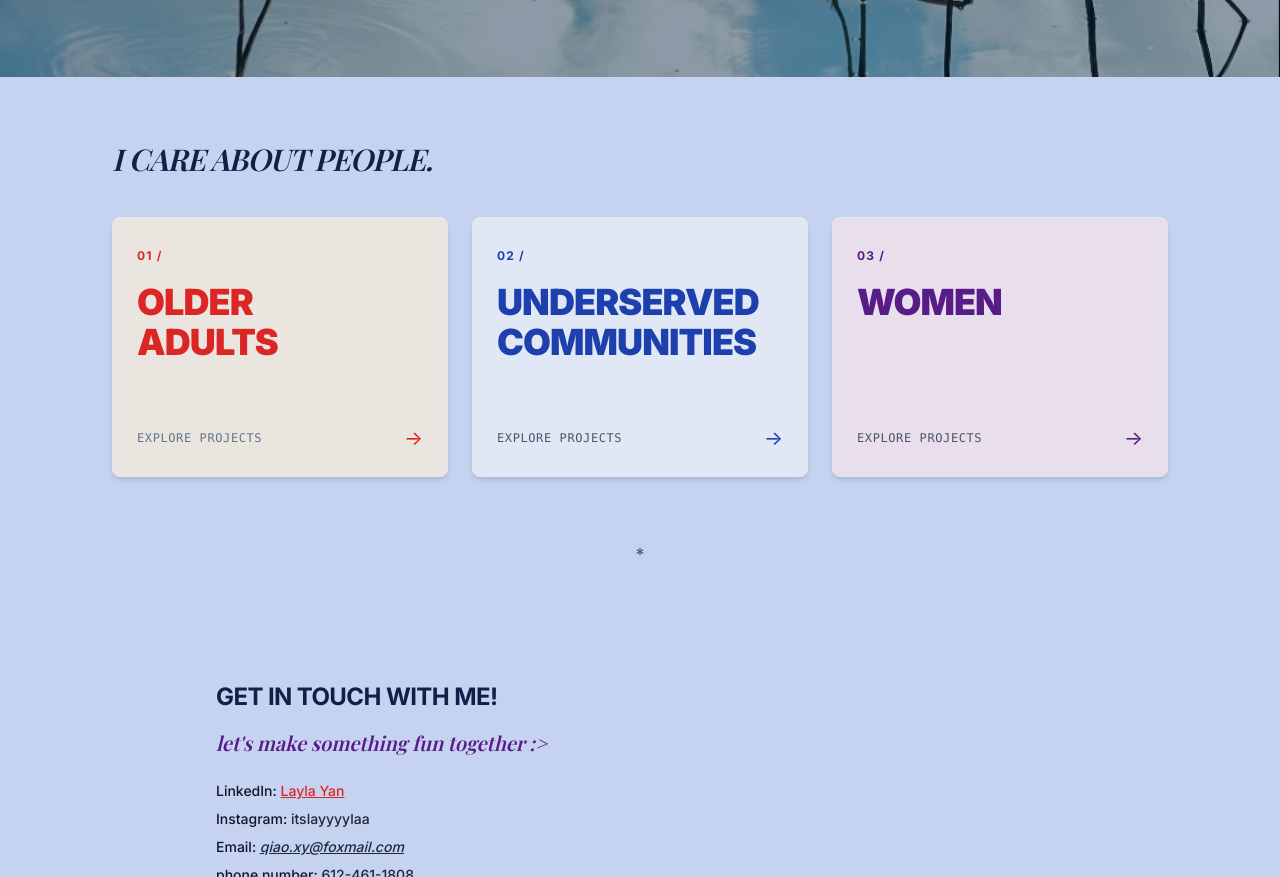
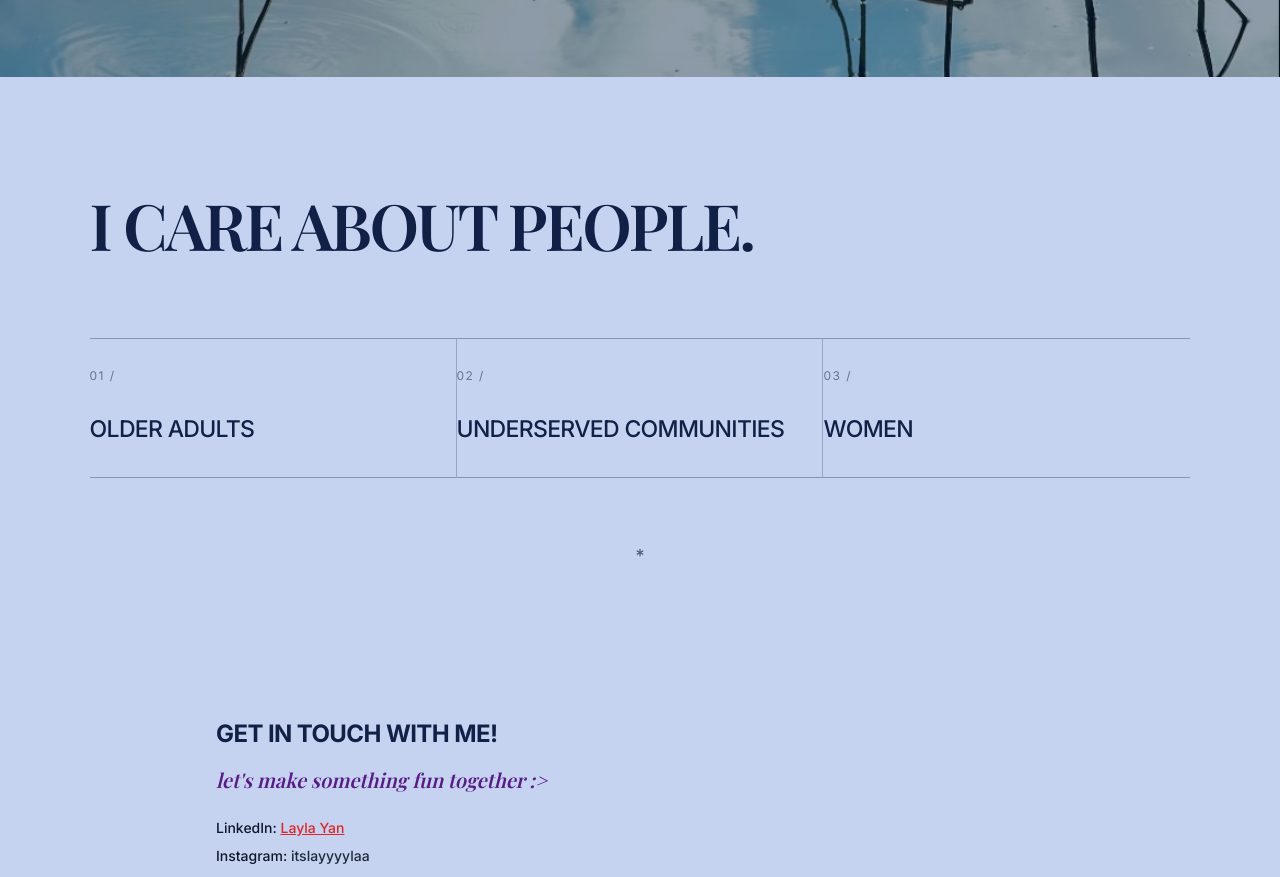
Before and after one commit to qiaoxy4/qiao, a plain HTML site: page index.html in a window 1280 px wide. Shown: the part 1416-2293 px from the top of the page. Drawn offline with nearby package versions, Linux system fonts and the light colour scheme; a web font is replaced by a local one.

Commit message:
Update index.html

```diff
--- a/index.html
+++ b/index.html
@@ -89,7 +89,75 @@
       display: inline-block;
       transform: translateY(-1px);
     }
-  </style>
+ /* I CARE ABOUT PEOPLE section */
+
+.care-section {
+  padding: 100px 7%;
+  background-color: #c5d3f0;
+}
+
+.care-heading {
+  font-family: 'Playfair Display', Georgia, serif;
+  font-size: clamp(2.5rem, 5vw, 4.5rem);
+  font-weight: 600;
+  letter-spacing: -0.04em;
+  color: #102046;
+  margin-bottom: 65px;
+}
+
+.care-grid {
+  display: grid;
+  grid-template-columns: repeat(3, 1fr);
+  border-top: 1px solid rgba(16, 32, 70, 0.35);
+}
+
+.care-item {
+  padding: 28px 22px 32px 0;
+  border-bottom: 1px solid rgba(16, 32, 70, 0.35);
+  text-decoration: none;
+  color: #102046;
+  transition: opacity 0.3s ease;
+}
+
+.care-item:not(:last-child) {
+  border-right: 1px solid rgba(16, 32, 70, 0.25);
+}
+
+.care-item:hover {
+  opacity: 0.55;
+}
+
+.care-number {
+  display: block;
+  font-family: 'Inter', sans-serif;
+  font-size: 12px;
+  letter-spacing: 0.12em;
+  color: #647493;
+  margin-bottom: 30px;
+}
+
+.care-name {
+  font-family: 'Inter', sans-serif;
+  font-size: clamp(1rem, 1.8vw, 1.5rem);
+  font-weight: 500;
+  letter-spacing: -0.03em;
+  line-height: 1.3;
+}
+
+@media (max-width: 768px) {
+  .care-grid {
+    grid-template-columns: 1fr;
+  }
+
+  .care-item {
+    border-right: none !important;
+    padding: 22px 0;
+  }
+
+  .care-number {
+    margin-bottom: 12px;
+  }
+} </style>
 </head>
 <body class="min-h-screen">
 
@@ -255,87 +323,39 @@
 
 
 
-<!-- 4. PROJECT CATEGORIES SECTION -->
-<section id="work" class="py-16 px-6 md:px-12 max-w-6xl mx-auto">
+
+<!-- I CARE ABOUT PEOPLE SECTION -->
+
+<section id="work" class="care-section">
 
   <!-- Section Heading -->
-    <h2 class="text-2xl md:text-3xl font-serif-italic font-bold text-[#102046] mb-10 tracking-tight">
+  <h2 class="care-heading">
     I CARE ABOUT PEOPLE.
   </h2>
 
-    <!-- Three Category Cards -->
-    <div class="grid grid-cols-1 md:grid-cols-3 gap-6">
+  <!-- Three Category Items -->
+  <div class="care-grid">
 
     <!-- Category 1: Older Adults -->
-      <a href="projects.html"
-         class="portfolio-card group bg-[#eae6df] p-6 rounded-lg shadow-md border border-slate-200 min-h-[260px] flex flex-col justify-between">
-
-        <div>
-          <span class="text-red-600 text-xs font-bold tracking-widest">
-            01 /
-          </span>
-          <h3 class="text-red-600 font-black text-3xl md:text-4xl tracking-tight leading-tight mt-4">
-            OLDER<br/>ADULTS
-          </h3>
-        </div>
-
-        <div class="flex justify-between items-center mt-8">
-          <span class="text-xs text-slate-500 font-mono uppercase tracking-wider">
-            Explore Projects
-          </span>
-          <span class="text-red-600 text-xl group-hover:translate-x-2 transition-transform">
-            →
-          </span>
-        </div>
+    <a href="projects.html" class="care-item">
+      <span class="care-number">01 /</span>
+      <h3 class="care-name">OLDER ADULTS</h3>
     </a>
 
     <!-- Category 2: Underserved Communities -->
-      <a href="projects.html"
-         class="portfolio-card group bg-[#e0e8f5] p-6 rounded-lg shadow-md border border-slate-200 min-h-[260px] flex flex-col justify-between">
-
-        <div>
-          <span class="text-blue-800 text-xs font-bold tracking-widest">
-            02 /
-          </span>
-          <h3 class="text-blue-800 font-black text-3xl md:text-4xl tracking-tight leading-tight mt-4">
-            UNDERSERVED<br/>COMMUNITIES
-          </h3>
-        </div>
-
-        <div class="flex justify-between items-center mt-8">
-          <span class="text-xs text-slate-600 font-mono uppercase tracking-wider">
-            Explore Projects
-          </span>
-          <span class="text-blue-800 text-xl group-hover:translate-x-2 transition-transform">
-            →
-          </span>
-        </div>
+    <a href="projects.html" class="care-item">
+      <span class="care-number">02 /</span>
+      <h3 class="care-name">UNDERSERVED COMMUNITIES</h3>
     </a>
 
     <!-- Category 3: Women -->
-      <a href="projects.html"
-         class="portfolio-card group bg-[#e9dfec] p-6 rounded-lg shadow-md border border-slate-200 min-h-[260px] flex flex-col justify-between">
-
-        <div>
-          <span class="text-purple-900 text-xs font-bold tracking-widest">
-            03 /
-          </span>
-          <h3 class="text-purple-900 font-black text-3xl md:text-4xl tracking-tight leading-tight mt-4">
-            WOMEN
-          </h3>
-        </div>
-
-        <div class="flex justify-between items-center mt-8">
-          <span class="text-xs text-slate-600 font-mono uppercase tracking-wider">
-            Explore Projects
-          </span>
-          <span class="text-purple-900 text-xl group-hover:translate-x-2 transition-transform">
-            →
-          </span>
-        </div>
+    <a href="projects.html" class="care-item">
+      <span class="care-number">03 /</span>
+      <h3 class="care-name">WOMEN</h3>
     </a>
 
   </div>
+
 
     <!-- Small Asterisk Separator -->
     <div class="text-center text-slate-600 mt-16 text-lg">
```
Lines whose indentation alone changed are shown as unchanged.
